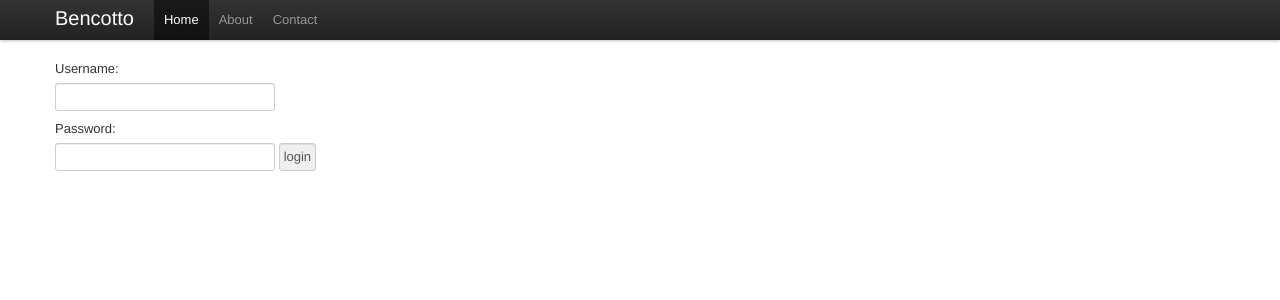
After one commit to rwit/bencotto, a Python web app: template bencotto/templates/registration/login.html in a window 1280 px wide. The commit adds this page. Shown: the top 300 px of the page. Run offline with Jinja, Linux system fonts and the light colour scheme; the template is opened without the code that fills it, so the values that code supplies are empty; some libraries are stand-ins or nearby versions.

Commit message:
settings.py should be platform independent now
Integrated bootstrap

integrated login (does not work yet)

```diff
--- a/bencotto/templates/base.html
+++ b/bencotto/templates/base.html
@@ -12,19 +12,19 @@
     <![endif]-->
 
     <!-- Le styles -->
-    <link href="{{ STATIC_URL }}bootstrap/css/bootstrap.css" rel="stylesheet">
+    <link href="/static/bootstrap/css/bootstrap.css" rel="stylesheet">
     <style>
       body {
         padding-top: 60px; /* 60px to make the container go all the way to the bottom of the topbar */
       }
     </style>
-    <link href="{{ STATIC_URL }}bootstrap/css/bootstrap-responsive.css" rel="stylesheet">
+    <link href="/static/bootstrap/css/bootstrap-responsive.css" rel="stylesheet">
 
     <!-- Le fav and touch icons -->
-    <link rel="shortcut icon" href="{{ STATIC_URL }}bootstrap/images/favicon.ico">
-    <link rel="apple-touch-icon" href="{{ STATIC_URL }}bootstrap/images/apple-touch-icon.png">
-    <link rel="apple-touch-icon" sizes="72x72" href="{{ STATIC_URL }}bootstrap/images/apple-touch-icon-72x72.png">
-    <link rel="apple-touch-icon" sizes="114x114" href="{{ STATIC_URL }}bootstrap/images/apple-touch-icon-114x114.png">
+    <link rel="shortcut icon" href="/static/bootstrap/images/favicon.ico">
+    <link rel="apple-touch-icon" href="/static/bootstrap/images/apple-touch-icon.png">
+    <link rel="apple-touch-icon" sizes="72x72" href="/static/bootstrap/images/apple-touch-icon-72x72.png">
+    <link rel="apple-touch-icon" sizes="114x114" href="/static/bootstrap/images/apple-touch-icon-114x114.png">
   </head>
 
   <body>
--- /dev/null
+++ b/bencotto/templates/registration/login.html
@@ -0,0 +1,18 @@
+{% extends "base.html" %}
+
+{% block content %}
+
+    <form action="" method="post">
+        <label for="username">Username:</label>
+        <input type="text" name="username" value="" id="username">
+        <label for="password">Password:</label>
+        <input type="password" name="password" value="" id="password">
+
+        <input type="submit" value="login" />
+        <input type="hidden" name="next" value="{{ next|escape }}" />
+    </form>
+
+    {% if form.errors %}
+        <p class="btn btn-warning">Sorry, that is not a valid username or password</p>
+    {% endif %}
+{% endblock %}
--- /dev/null
+++ b/bencotto/templates/user_logged_in.html
@@ -0,0 +1,5 @@
+{% extends "base.html" %}
+
+{% block content %}
+	<p>Welcome {{ user.username }}</p>
+{% endblock %}
```
Also changed, not shown: bencotto/rusk/views.py (+8 -1 lines), bencotto/settings.py (+5 -7 lines), bencotto/urls.py (+4 -3 lines), bencotto/sqlite.db.
